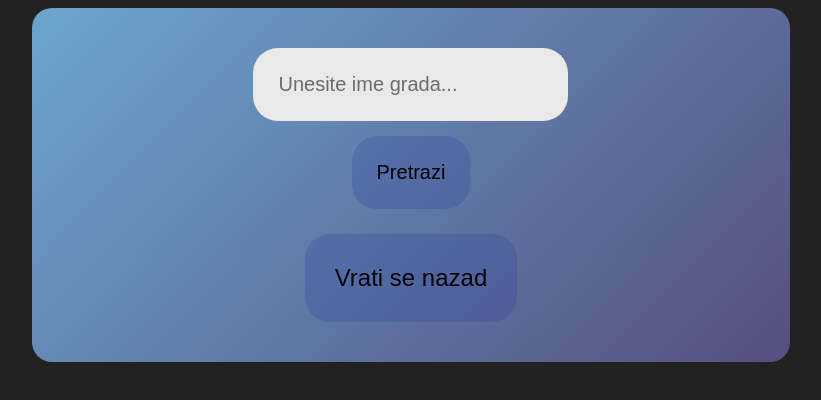
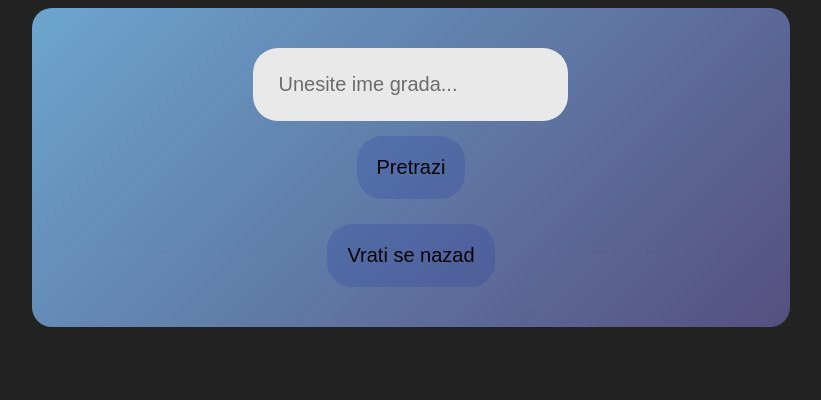
Before and after one commit to NenadDmitrovic/Weather_app, a plain HTML site: page gradovi.html in a window 1280 px wide. Shown: the whole page, without its empty margins (229-1050 px from the left). Drawn offline with Linux system fonts and the light colour scheme; no server answers.

Commit message:
izmene responsive

```diff
--- a/style/style.css
+++ b/style/style.css
@@ -105,8 +105,8 @@ body {
     font-size: 24px;
   }
   #days {
-    font-size: 24px;
-    width: 250px;
+    font-size: 20px;
+    width: 150px;
   }
   #footer {
     display: flex;
@@ -115,8 +115,8 @@ body {
     margin: 0 auto;
   }
   #dugme button {
-    padding: 30px;
-    font-size: 24px;
+    padding: 20px;
+    font-size: 20px;
   }
 
   #secondpage input {
@@ -124,7 +124,7 @@ body {
     font-size: 20px;
   }
   #search {
-    padding: 25px;
+    padding: 20px;
     font-size: 20px;
   }
 }
```
